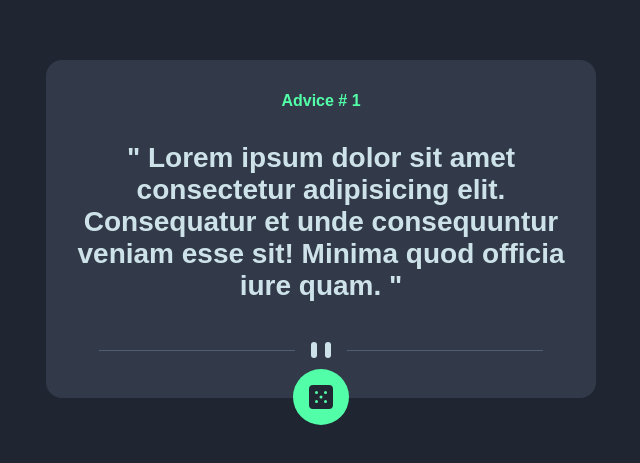
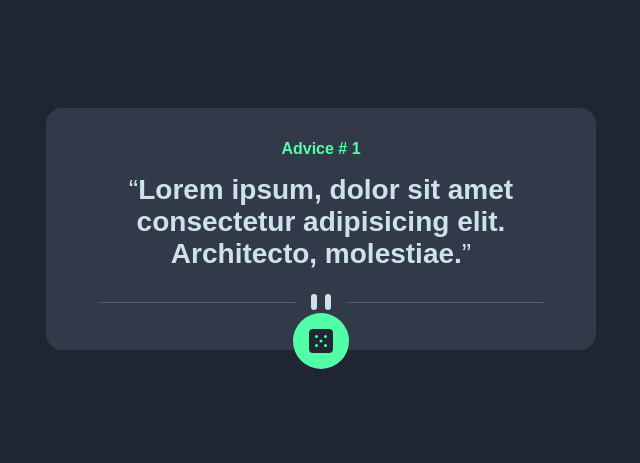
Before and after one commit to HimitsuTH/Advice-generator-app, a plain HTML site: page index.html in a window 1280 px wide. Shown: the part 171-634 px from the top of the page, without its empty margins (319-959 px from the left). Drawn offline with Linux system fonts and the light colour scheme; a web font is replaced by a local one.

Commit message:
💕 upload project

```diff
--- a/assets/sass/componet/_buttons.scss
+++ b/assets/sass/componet/_buttons.scss
@@ -2,6 +2,7 @@
     background-color: $neon-green;
     position: absolute;
     bottom: -8%;
+    transform: translateY(0,-40%);
     display: flex;
     justify-content: center;
     align-items: center;
--- a/assets/sass/layout/_card.scss
+++ b/assets/sass/layout/_card.scss
@@ -24,12 +24,14 @@ main {
     color: hsl(150, 100%, 66%);
   }
 
-  #comment {
+  p {
     font-size: 28px;
     color: hsl(193, 38%, 86%);
-    font-weight: 800;
     text-align: center;
-    padding: 1rem 0.2rem;
     height: clamp(100px, 50%, 200px);
+
+    #comment {
+      font-weight: 800;
+    }
   }
 }
--- a/index.html
+++ b/index.html
@@ -18,9 +18,11 @@
   <body>
     <main>
       <h1>Advice # <span id="comment_id">1</span></h1>
-      <p id="comment">
-        " Lorem ipsum dolor sit amet consectetur adipisicing elit. Consequatur et
-        unde consequuntur veniam esse sit! Minima quod officia iure quam. "
+      <p>
+        “<span id="comment"
+          >Lorem ipsum, dolor sit amet consectetur adipisicing elit. Architecto,
+          molestiae.</span
+        >”
       </p>
       <div role="line" class="line">
         <img
@@ -30,7 +32,7 @@
         />
       </div>
 
-      <button type="button" id="btn-random"class="btn btn--green">
+      <button type="button" id="btn-random" class="btn btn--green">
         <img src="./assets/images/icon-dice.svg" alt="icon-btn" />
       </button>
     </main>
--- a/script.js
+++ b/script.js
@@ -15,6 +15,6 @@ const randomText = async () => {
 
 
       comment_id.textContent = `${comment[0].id}`
-      comment_text.textContent = `" ${comment[0].body} "`
+      comment_text.textContent = `${comment[0].body}.`
     });
 };
```
Also changed, not shown: assets/sass/main.css, 1 other file.
